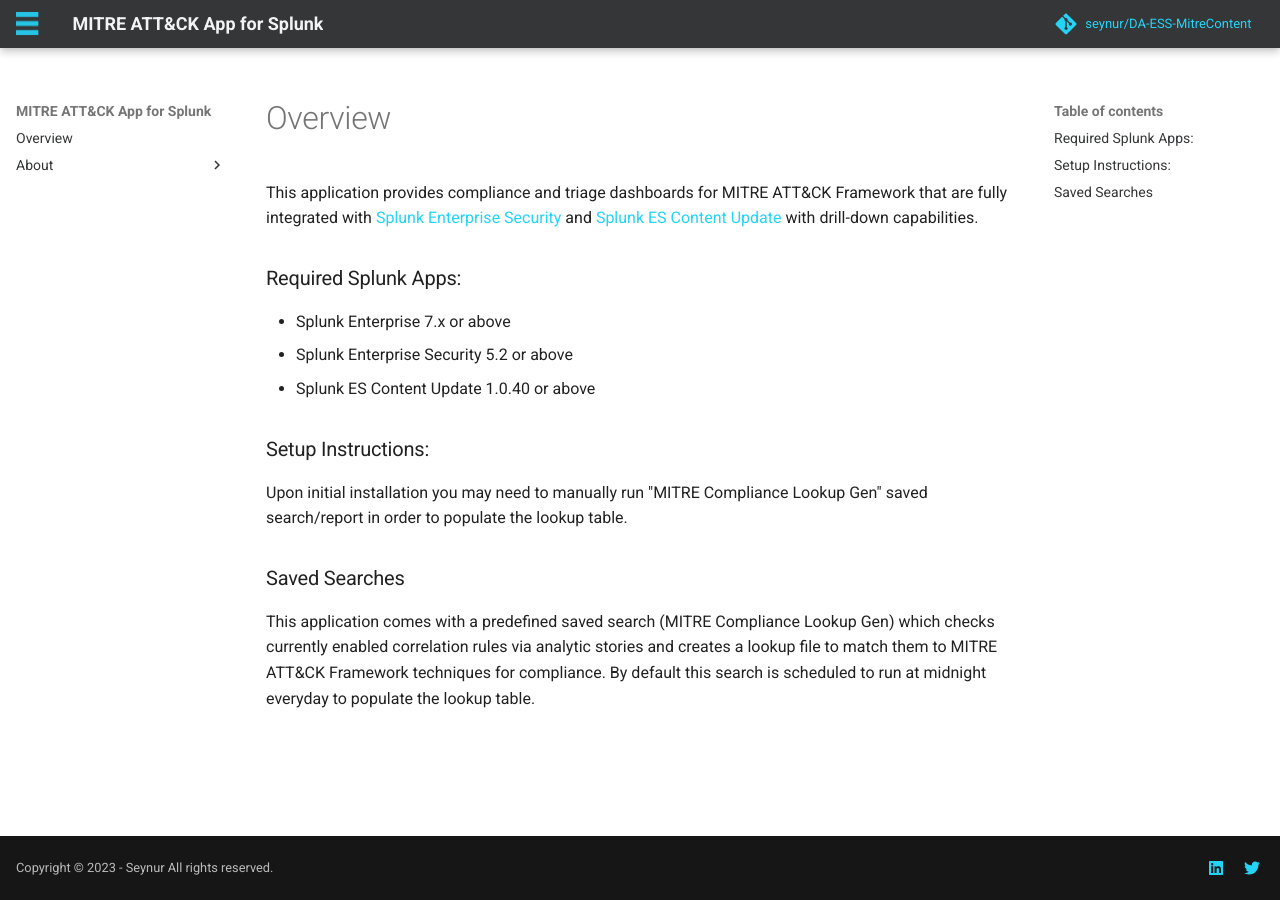
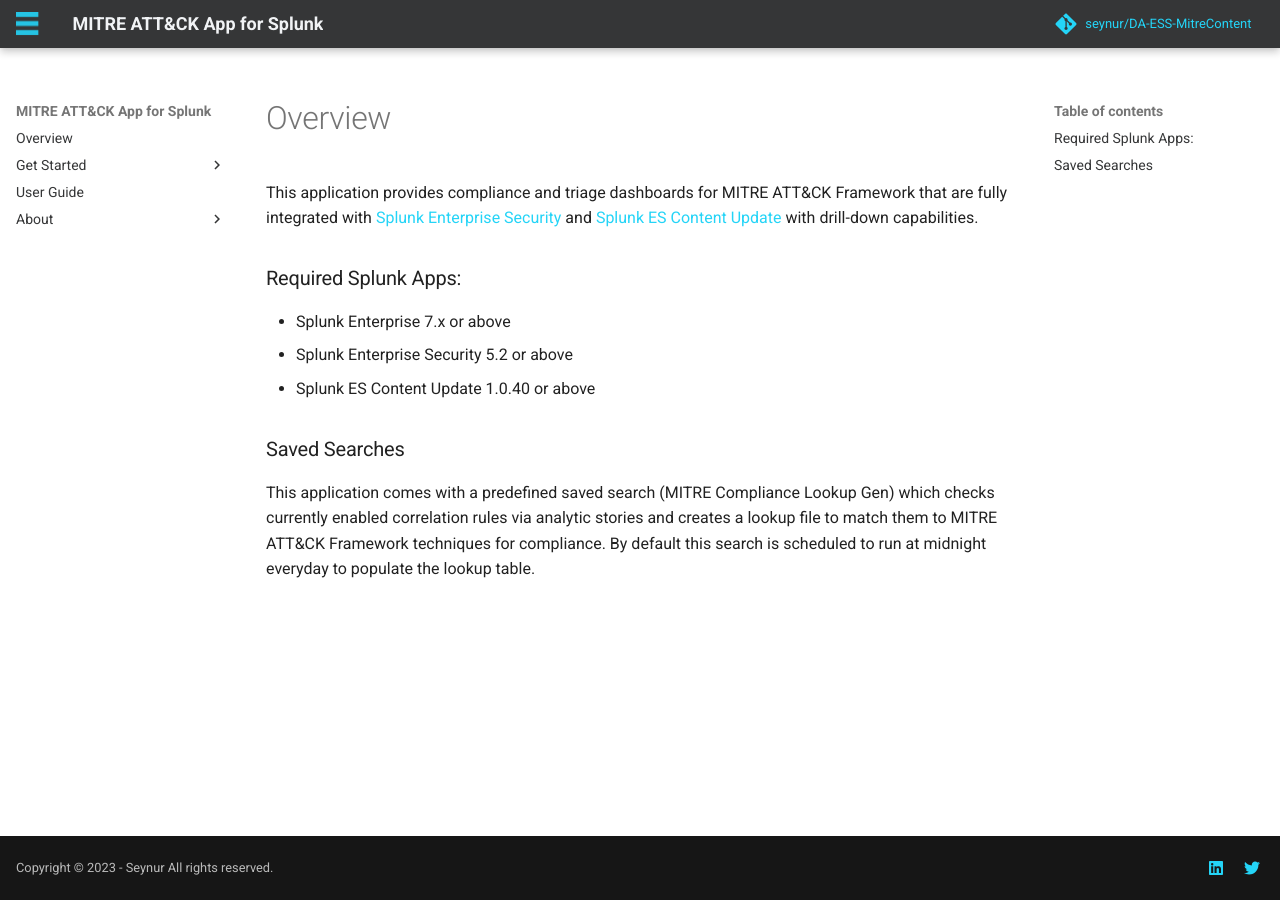
Before and after one commit to Oykucann/mitre-app-for-splunk-docs, an MkDocs documentation site: the page built from docs/index.md, in a window 1280 px wide. Built offline with MkDocs 1.6.1 and Material for MkDocs 9.7.7, drawn with Linux system fonts in a browser that asks for light colours; comment, search, counter and statistics services are not loaded; the version menu is left out.

Commit message:
rearrange structure of v1 as v2

```diff
--- a/docs/index.md
+++ b/docs/index.md
@@ -7,8 +7,5 @@
 ### Required Splunk Apps:
 --8<-- "required_splunk_apps.md"
 
-### Setup Instructions:
---8<-- "setup_instructions.md"
-
 ### Saved Searches
 --8<-- "savedsearches.md"
--- a/mkdocs.yml
+++ b/mkdocs.yml
@@ -37,7 +37,10 @@
 
 nav:
   - index.md
-  - 'About':
+  - Get Started:
+    - installation.md
+  - User Guide: user_guide.md
+  - About:
     - release_notes.md
 
 extra:
```
Also changed, not shown: docs/installation.md (added, +5 -0 lines), docs/user_guide.md (added, +7 -0 lines), snippets/initial_setup.md (added, +23 -0 lines), snippets/setup_instructions.md (+2 -0 lines).
